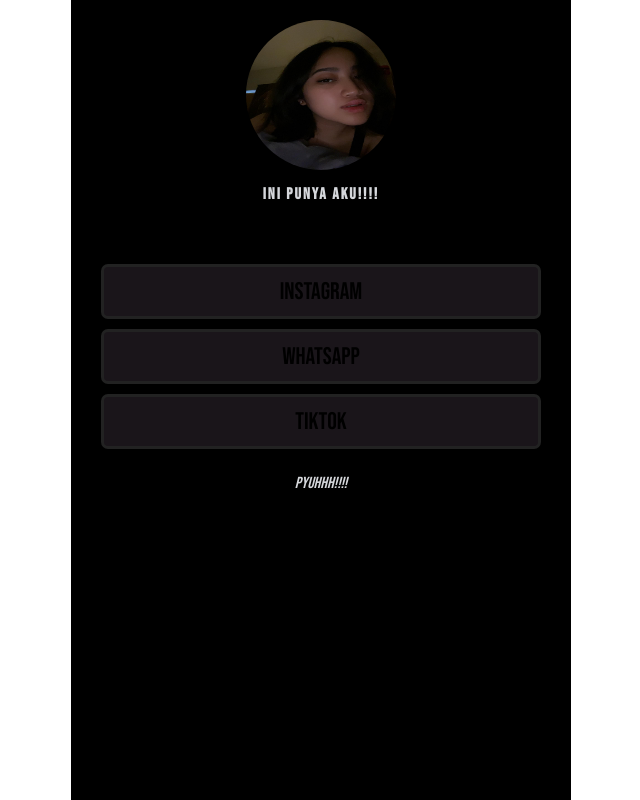
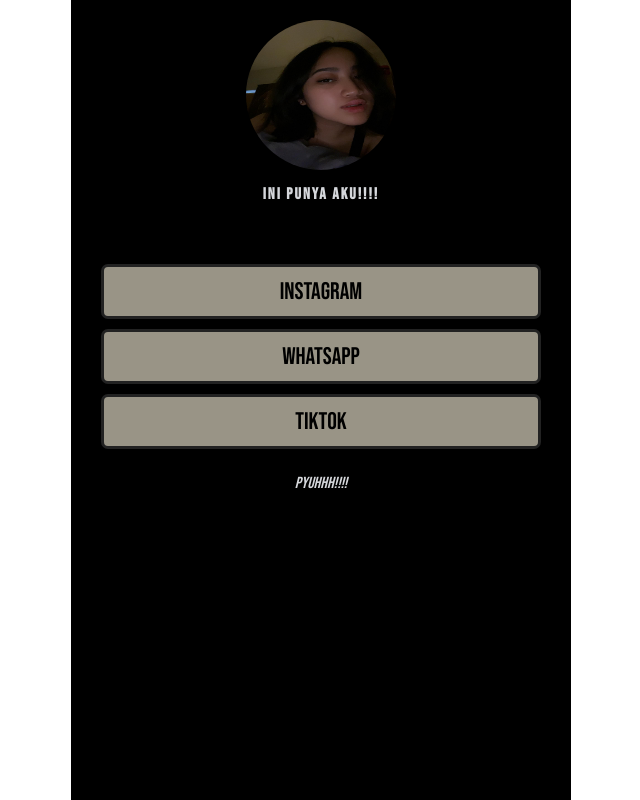
Before and after one commit to davywibowo/naiyaakiela, a plain HTML site: page index.html in a window 1280 px wide. Shown: the whole page, without its empty margins (319-959 px from the left). Drawn offline with nearby package versions, Linux system fonts and the light colour scheme.

Commit message:
Update style.css

```diff
--- a/style.css
+++ b/style.css
@@ -55,7 +55,7 @@
   font-size: 24px;
   text-align: center;
   border: 3px solid #222;
-  background-color: rgba(136, 108, 136, 0.192);
+  background-color: rgba(223, 216, 195, 0.685);
   border-radius: 7px;
   margin: 5px 10px;
   padding: 10px;
@@ -64,7 +64,7 @@
 }
 
 .link > a:hover {
-  background-color: rgb(172, 152, 189);
+  background-color: rgb(195, 212, 131);
 }
 
 .footer {
```
